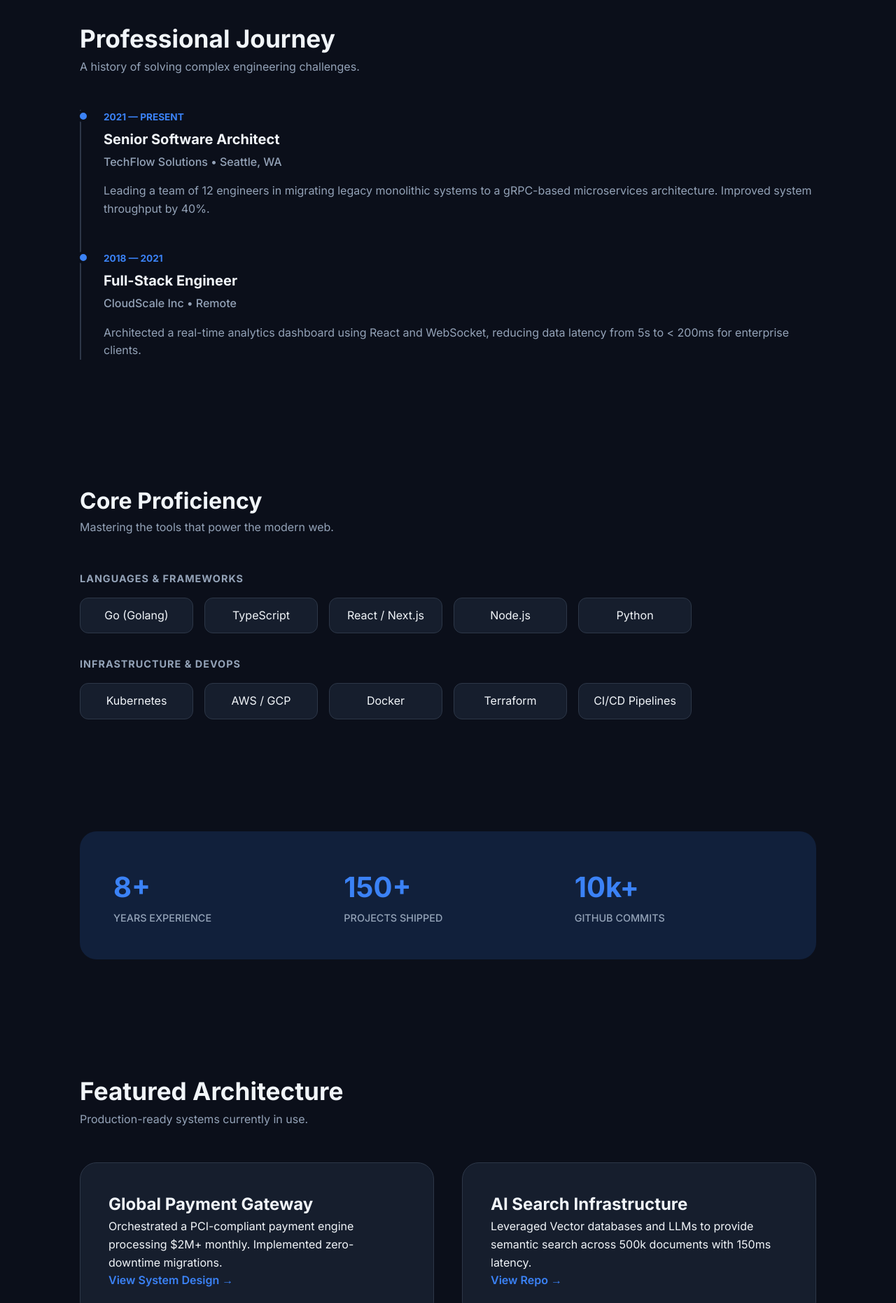
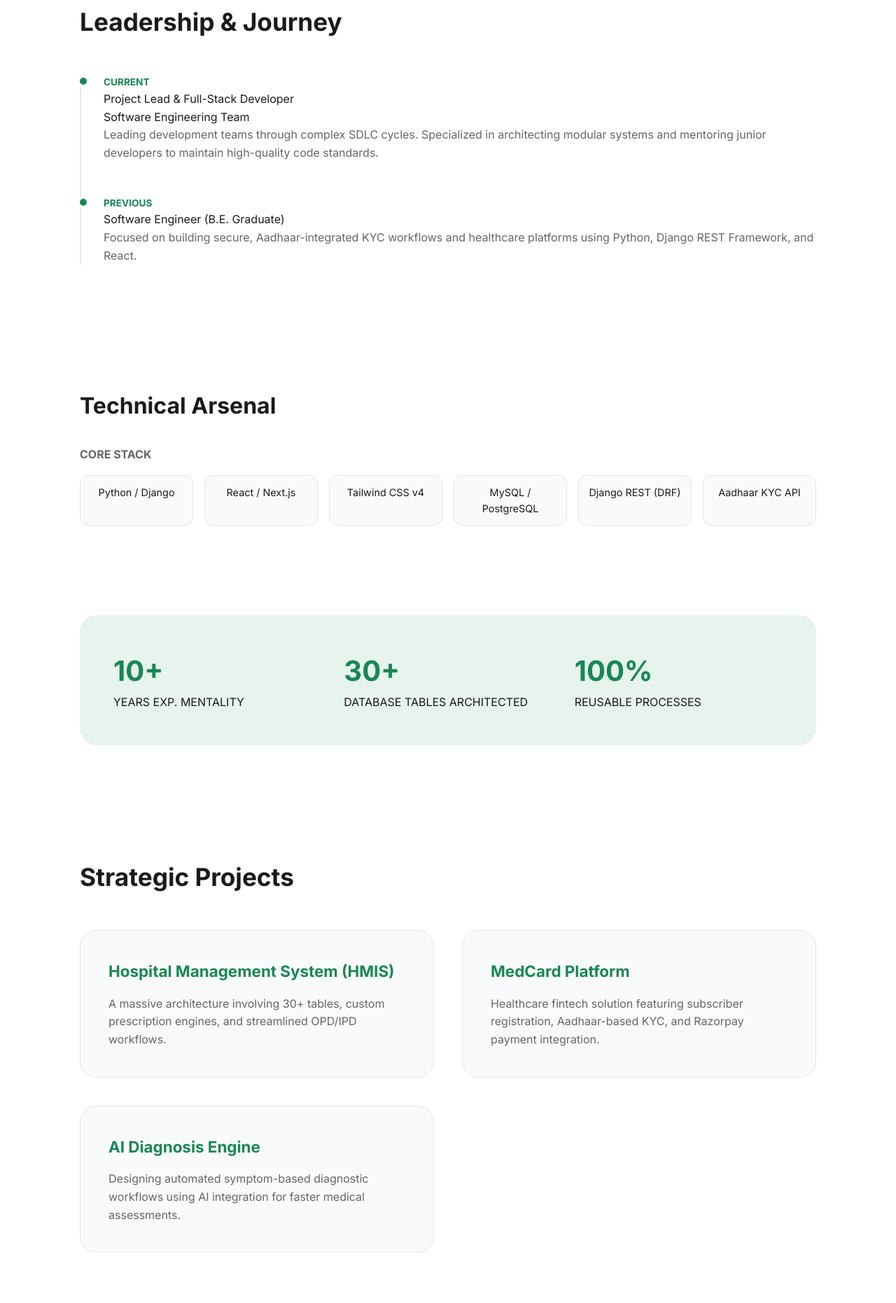
Before and after one commit to poojasutar-tech/portfolio, a plain HTML site: page index.html in a window 1280 px wide. Shown: the part 781-2643 px from the top of the page at 70% size. Drawn offline with Linux system fonts and the light colour scheme.

Commit message:
Revamp index.html for new developer portfolio
Updated the HTML structure and styling for a new portfolio, changing the theme from dark to light and modifying the content to reflect a new developer's profile.

```diff
--- a/index.html
+++ b/index.html
@@ -1,9 +1,9 @@
 <!DOCTYPE html>
-<html lang="en" data-theme="dark">
+<html lang="en" data-theme="light">
 <head>
     <meta charset="UTF-8">
     <meta name="viewport" content="width=device-width, initial-scale=1.0">
-    <title>John Doe | Senior Software Engineer</title>
+    <title>Pooja Sutar | Project Lead & Full-Stack Engineer</title>
 
     <link rel="preconnect" href="https://fonts.googleapis.com">
     <link rel="preconnect" href="https://fonts.gstatic.com" crossorigin>
@@ -14,8 +14,8 @@
             --bg: #ffffff;
             --text: #1a1a1a;
             --text-muted: #666666;
-            --accent: #2563eb;
-            --accent-soft: rgba(37, 99, 235, 0.1);
+            --accent: #198754; /* Mint Green */
+            --accent-soft: rgba(25, 135, 84, 0.1);
             --card-bg: #f9fafb;
             --border: #e5e7eb;
             --nav-bg: rgba(255, 255, 255, 0.8);
@@ -27,8 +27,8 @@
             --bg: #0b0f1a;
             --text: #f1f5f9;
             --text-muted: #94a3b8;
-            --accent: #3b82f6;
-            --accent-soft: rgba(59, 130, 246, 0.15);
+            --accent: #198754;
+            --accent-soft: rgba(25, 135, 84, 0.2);
             --card-bg: #161e2d;
             --border: #2d3748;
             --nav-bg: rgba(11, 15, 26, 0.8);
@@ -76,90 +76,49 @@
             border: 1px solid var(--border);
             transition: transform 0.6s var(--ease);
         }
-        .hero-image:hover img { transform: scale(1.02) rotate(1deg); }
 
         .btn {
             display: inline-flex; align-items: center; gap: 0.5rem;
             padding: 0.8rem 2rem; background: var(--accent);
             color: white; text-decoration: none; border-radius: 10px;
             font-weight: 600; transition: var(--transition);
-            box-shadow: 0 4px 0px rgba(0,0,0,0.1);
         }
         .btn:hover {
             transform: translateY(-3px);
-            box-shadow: 0 10px 20px rgba(37, 99, 235, 0.2);
-            filter: brightness(1.1);
+            box-shadow: 0 10px 20px rgba(25, 135, 84, 0.2);
         }
-        .btn:active { transform: translateY(0); box-shadow: none; }
 
-        /* --- New Experience Section --- */
-        .timeline { margin-top: 2rem; border-left: 2px solid var(--border); padding-left: 2rem; }
+        .timeline { border-left: 2px solid var(--border); padding-left: 2rem; }
         .timeline-item { position: relative; margin-bottom: 3rem; }
         .timeline-item::before {
             content: ''; position: absolute; left: calc(-2rem - 6px); top: 0;
             width: 10px; height: 10px; border-radius: 50%; background: var(--accent);
             border: 4px solid var(--bg);
         }
-        .timeline-date { font-size: 0.85rem; font-weight: 700; color: var(--accent); text-transform: uppercase; }
-        .timeline-title { font-size: 1.25rem; font-weight: 700; margin: 0.25rem 0; }
-        .timeline-company { font-weight: 500; color: var(--text-muted); margin-bottom: 1rem; }
-
-        /* --- Expanded Tech Badges --- */
-        .tech-category { margin-bottom: 2rem; }
-        .tech-category h4 { font-size: 0.9rem; color: var(--text-muted); margin-bottom: 1rem; text-transform: uppercase; letter-spacing: 1px; }
+        .timeline-date { font-size: 0.85rem; font-weight: 700; color: var(--accent); }
 
         .tech-grid { display: grid; grid-template-columns: repeat(auto-fill, minmax(140px, 1fr)); gap: 1rem; }
         .tech-item {
             padding: 0.75rem; background: var(--card-bg);
             border: 1px solid var(--border); border-radius: 12px;
-            transition: var(--transition); cursor: default; text-align: center;
+            transition: var(--transition); text-align: center; font-size: 0.9rem;
         }
-        .tech-item:hover {
-            border-color: var(--accent); background: var(--accent-soft);
-            color: var(--accent); transform: translateY(-5px);
-        }
+        .tech-item:hover { border-color: var(--accent); color: var(--accent); }
 
-        /* --- Project Card Glassmorphism --- */
         .project-grid { display: grid; grid-template-columns: repeat(auto-fit, minmax(340px, 1fr)); gap: 2.5rem; }
         .card {
             background: var(--card-bg); border: 1px solid var(--border);
-            border-radius: 24px; padding: 2.5rem;
-            transition: var(--transition); position: relative;
-            overflow: hidden; display: flex; flex-direction: column;
+            border-radius: 24px; padding: 2.5rem; transition: var(--transition);
         }
-        .card::before {
-            content: ""; position: absolute; top: 0; left: 0; width: 100%; height: 100%;
-            background: linear-gradient(45deg, transparent, var(--accent-soft), transparent);
-            transform: translateX(-100%); transition: 0.6s;
-        }
-        .card:hover::before { transform: translateX(100%); }
-        .card:hover { transform: translateY(-12px); border-color: rgba(59, 130, 246, 0.5); box-shadow: 0 20px 40px -15px rgba(0,0,0,0.3); }
+        .card:hover { transform: translateY(-10px); border-color: var(--accent); }
 
-        /* --- Stats/Social Proof --- */
         .stats-grid { display: grid; grid-template-columns: repeat(3, 1fr); gap: 2rem; margin: 4rem 0; padding: 3rem; background: var(--accent-soft); border-radius: 24px; }
         .stat-item h2 { font-size: 2.5rem; color: var(--accent); }
-        .stat-item p { font-size: 0.9rem; color: var(--text-muted); font-weight: 500; }
-
-        input, textarea {
-            width: 100%; padding: 1rem; margin-bottom: 1.5rem;
-            border-radius: 12px; border: 1.5px solid var(--border);
-            background: var(--bg); color: var(--text);
-            transition: var(--transition);
-        }
-        input:focus, textarea:focus { outline: none; border-color: var(--accent); box-shadow: 0 0 0 4px var(--accent-soft); }
-
-        .theme-toggle {
-            background: var(--card-bg); border: 1px solid var(--border);
-            color: var(--text); padding: 0.6rem; border-radius: 10px;
-            cursor: pointer; transition: var(--transition);
-        }
-        .theme-toggle:hover { background: var(--accent-soft); border-color: var(--accent); color: var(--accent); }
 
         @media (max-width: 768px) {
             .hero { flex-direction: column; text-align: center; padding-top: 6rem; }
-            h1 { font-size: 2.8rem; }
             .nav-links { display: none; }
-            .stats-grid { grid-template-columns: 1fr; gap: 2rem; }
+            .stats-grid { grid-template-columns: 1fr; }
         }
     </style>
 </head>
@@ -167,143 +126,115 @@
 
     <nav>
         <div class="container" style="display: flex; justify-content: space-between; align-items: center; width: 100%;">
-            <div style="font-weight: 800; font-size: 1.4rem; letter-spacing: -1px;">JD<span style="color: var(--accent);">.</span></div>
+            <div style="font-weight: 800; font-size: 1.4rem; letter-spacing: -1px;">PS<span style="color: var(--accent);">.</span></div>
             <ul class="nav-links">
-                <li><a href="#about">Experience</a></li>
-                <li><a href="#projects">Work</a></li>
+                <li><a href="#experience">Experience</a></li>
+                <li><a href="#projects">Projects</a></li>
                 <li><a href="#contact">Contact</a></li>
             </ul>
-            <button class="theme-toggle" onclick="toggleTheme()" aria-label="Toggle Theme">
-                <svg width="20" height="20" fill="none" stroke="currentColor" stroke-width="2" viewBox="0 0 24 24">
-                    <path d="M12 3v1m0 16v1m9-9h-1M4 12H3m15.364-6.364l-.707.707M6.343 17.657l-.707.707m12.728 0l-.707-.707M6.343 6.343l-.707-.707M15 12a3 3 0 11-6 0 3 3 0 016 0z"></path>
-                </svg>
+            <button class="theme-toggle" onclick="toggleTheme()" style="background:none; border:none; cursor:pointer; color:var(--text);">
+                🌓
             </button>
         </div>
     </nav>
 
     <main class="container">
-
         <section class="hero">
             <div style="flex: 1.2;">
-                <h1 style="font-size: 4rem; margin-bottom: 1.5rem; font-weight: 700;">Shipping scalable code <span style="color: var(--accent)">efficiently.</span></h1>
-                <p style="font-size: 1.25rem; color: var(--text-muted); margin-bottom: 2.5rem; max-width: 550px;">
-                    Senior Full-Stack Engineer specializing in high-performance architectures, cloud-native systems, and Mentorship.
+                <h1 style="font-size: 3.5rem; margin-bottom: 1.5rem; font-weight: 700; line-height: 1.1;">Engineering <span style="color: var(--accent)">robust solutions</span> for complex systems.</h1>
+                <p style="font-size: 1.2rem; color: var(--text-muted); margin-bottom: 2.5rem; max-width: 580px;">
+                    Project Lead & Full-Stack Developer specializing in Python/Django, React, and high-scale database architecture. Delivering scalable web applications with precision.
                 </p>
                 <div style="display: flex; gap: 1rem;">
-                    <a href="#projects" class="btn">View Case Studies</a>
-                    <a href="#contact" class="btn" style="background:transparent; border:1px solid var(--border); color:var(--text); box-shadow:none;">Get in Touch</a>
+                    <a href="#projects" class="btn">View My Work</a>
+                    <a href="#contact" class="btn" style="background:transparent; border:1px solid var(--border); color:var(--text);">Connect</a>
                 </div>
             </div>
             <div class="hero-image" style="flex: 0.8; display: flex; justify-content: flex-end;">
-                <img src="https://images.unsplash.com/photo-1507238691740-187a5b1d37b8?auto=format&fit=crop&w=600&q=80" alt="Developer Portfolio">
+                <img src="https://images.unsplash.com/photo-1498050108023-c5249f4df085?auto=format&fit=crop&w=600&q=80" alt="Pooja Sutar Profile">
             </div>
         </section>
 
         <section id="experience" style="padding: 4rem 0;">
-            <div style="margin-bottom: 3rem;">
-                <h2 style="font-size: 2.2rem;">Professional Journey</h2>
-                <p style="color: var(--text-muted);">A history of solving complex engineering challenges.</p>
-            </div>
+            <h2 style="font-size: 2.2rem; margin-bottom: 3rem;">Leadership & Journey</h2>
             <div class="timeline">
                 <div class="timeline-item">
-                    <div class="timeline-date">2021 — PRESENT</div>
-                    <div class="timeline-title">Senior Software Architect</div>
-                    <div class="timeline-company">TechFlow Solutions • Seattle, WA</div>
-                    <p style="color: var(--text-muted);">Leading a team of 12 engineers in migrating legacy monolithic systems to a gRPC-based microservices architecture. Improved system throughput by 40%.</p>
+                    <div class="timeline-date">CURRENT</div>
+                    <div class="timeline-title">Project Lead & Full-Stack Developer</div>
+                    <div class="timeline-company">Software Engineering Team</div>
+                    <p style="color: var(--text-muted);">Leading development teams through complex SDLC cycles. Specialized in architecting modular systems and mentoring junior developers to maintain high-quality code standards.</p>
                 </div>
                 <div class="timeline-item">
-                    <div class="timeline-date">2018 — 2021</div>
-                    <div class="timeline-title">Full-Stack Engineer</div>
-                    <div class="timeline-company">CloudScale Inc • Remote</div>
-                    <p style="color: var(--text-muted);">Architected a real-time analytics dashboard using React and WebSocket, reducing data latency from 5s to < 200ms for enterprise clients.</p>
+                    <div class="timeline-date">PREVIOUS</div>
+                    <div class="timeline-title">Software Engineer (B.E. Graduate)</div>
+                    <p style="color: var(--text-muted);">Focused on building secure, Aadhaar-integrated KYC workflows and healthcare platforms using Python, Django REST Framework, and React.</p>
                 </div>
             </div>
         </section>
 
         <section id="about" style="padding: 4rem 0;">
-            <div style="margin-bottom: 3rem;">
-                <h2 style="font-size: 2rem;">Core Proficiency</h2>
-                <p style="color: var(--text-muted);">Mastering the tools that power the modern web.</p>
-            </div>
-
+            <h2 style="font-size: 2rem; margin-bottom: 2rem;">Technical Arsenal</h2>
             <div class="tech-category">
-                <h4>Languages & Frameworks</h4>
+                <h4 style="margin-bottom: 1rem; color: var(--text-muted);">CORE STACK</h4>
                 <div class="tech-grid">
-                    <div class="tech-item">Go (Golang)</div>
-                    <div class="tech-item">TypeScript</div>
+                    <div class="tech-item">Python / Django</div>
                     <div class="tech-item">React / Next.js</div>
-                    <div class="tech-item">Node.js</div>
-                    <div class="tech-item">Python</div>
-                </div>
-            </div>
-
-            <div class="tech-category">
-                <h4>Infrastructure & DevOps</h4>
-                <div class="tech-grid">
-                    <div class="tech-item">Kubernetes</div>
-                    <div class="tech-item">AWS / GCP</div>
-                    <div class="tech-item">Docker</div>
-                    <div class="tech-item">Terraform</div>
-                    <div class="tech-item">CI/CD Pipelines</div>
+                    <div class="tech-item">Tailwind CSS v4</div>
+                    <div class="tech-item">MySQL / PostgreSQL</div>
+                    <div class="tech-item">Django REST (DRF)</div>
+                    <div class="tech-item">Aadhaar KYC API</div>
                 </div>
             </div>
         </section>
 
         <div class="stats-grid">
             <div class="stat-item">
-                <h2>8+</h2>
-                <p>YEARS EXPERIENCE</p>
+                <h2>10+</h2>
+                <p>YEARS EXP. MENTALITY</p>
             </div>
             <div class="stat-item">
-                <h2>150+</h2>
-                <p>PROJECTS SHIPPED</p>
+                <h2>30+</h2>
+                <p>DATABASE TABLES ARCHITECTED</p>
             </div>
             <div class="stat-item">
-                <h2>10k+</h2>
-                <p>GITHUB COMMITS</p>
+                <h2>100%</h2>
+                <p>REUSABLE PROCESSES</p>
             </div>
         </div>
 
         <section id="projects" style="padding: 6rem 0;">
-            <div style="margin-bottom: 3rem;">
-                <h2 style="font-size: 2.2rem;">Featured Architecture</h2>
-                <p style="color: var(--text-muted);">Production-ready systems currently in use.</p>
-            </div>
-
+            <h2 style="font-size: 2.2rem; margin-bottom: 3rem;">Strategic Projects</h2>
             <div class="project-grid">
                 <div class="card">
-                    <h3 style="font-size: 1.5rem;">Global Payment Gateway</h3>
-                    <p>Orchestrated a PCI-compliant payment engine processing $2M+ monthly. Implemented zero-downtime migrations.</p>
-                    <div style="display: flex; gap: 0.5rem; margin-top: auto;">
-                        <span style="color: var(--accent); font-weight: 600; cursor: pointer;">View System Design →</span>
-                    </div>
+                    <h3 style="font-size: 1.4rem; color: var(--accent);">Hospital Management System (HMIS)</h3>
+                    <p style="margin-top: 1rem; color: var(--text-muted);">A massive architecture involving 30+ tables, custom prescription engines, and streamlined OPD/IPD workflows.</p>
                 </div>
-
                 <div class="card">
-                    <h3 style="font-size: 1.5rem;">AI Search Infrastructure</h3>
-                    <p>Leveraged Vector databases and LLMs to provide semantic search across 500k documents with 150ms latency.</p>
-                    <div style="display: flex; gap: 0.5rem; margin-top: auto;">
-                        <span style="color: var(--accent); font-weight: 600; cursor: pointer;">View Repo →</span>
-                    </div>
+                    <h3 style="font-size: 1.4rem; color: var(--accent);">MedCard Platform</h3>
+                    <p style="margin-top: 1rem; color: var(--text-muted);">Healthcare fintech solution featuring subscriber registration, Aadhaar-based KYC, and Razorpay payment integration.</p>
+                </div>
+                <div class="card">
+                    <h3 style="font-size: 1.4rem; color: var(--accent);">AI Diagnosis Engine</h3>
+                    <p style="margin-top: 1rem; color: var(--text-muted);">Designing automated symptom-based diagnostic workflows using AI integration for faster medical assessments.</p>
                 </div>
             </div>
         </section>
 
         <section id="contact" style="padding: 6rem 0;">
             <div style="background: var(--card-bg); padding: 4rem; border-radius: 32px; border: 1px solid var(--border); text-align: center;">
-                <h2 style="font-size: 2.5rem; margin-bottom: 1rem;">Let's build the future.</h2>
-                <p style="color: var(--text-muted); margin-bottom: 3rem;">Inquiries for senior roles, architectural consulting, or speaking engagements.</p>
+                <h2 style="font-size: 2.5rem; margin-bottom: 1rem;">Let's discuss a project.</h2>
+                <p style="color: var(--text-muted); margin-bottom: 3rem;">Ready to lead your next high-impact software initiative.</p>
                 <form style="max-width: 500px; margin: 0 auto;">
-                    <input type="email" placeholder="Your Email" required>
-                    <textarea placeholder="Tell me about your project..." rows="4" required></textarea>
-                    <button type="submit" class="btn" style="width: 100%; justify-content: center;">Send Message</button>
+                    <input type="email" placeholder="Email Address" style="width:100%; padding:1rem; margin-bottom:1rem; border-radius:10px; border:1px solid var(--border);">
+                    <textarea placeholder="Your Message" rows="4" style="width:100%; padding:1rem; margin-bottom:1rem; border-radius:10px; border:1px solid var(--border);"></textarea>
+                    <button type="submit" class="btn" style="width: 100%; justify-content: center; cursor:pointer; border:none;">Send Message</button>
                 </form>
             </div>
         </section>
     </main>
 
     <footer style="padding: 5rem 0; text-align: center; border-top: 1px solid var(--border);">
-        <p style="color: var(--text-muted); font-size: 0.9rem;">&copy; 2026 John Doe. Precision-engineered in Seattle.</p>
+        <p style="color: var(--text-muted); font-size: 0.9rem;">&copy; 2026 Pooja Sutar. Built with React & Django Expertise.</p>
     </footer>
 
     <script>
@@ -313,8 +244,6 @@
             html.setAttribute('data-theme', isDark ? 'light' : 'dark');
             localStorage.setItem('theme', isDark ? 'light' : 'dark');
         }
-        const savedTheme = localStorage.getItem('theme') || 'dark';
-        document.documentElement.setAttribute('data-theme', savedTheme);
     </script>
 </body>
 </html>
```
